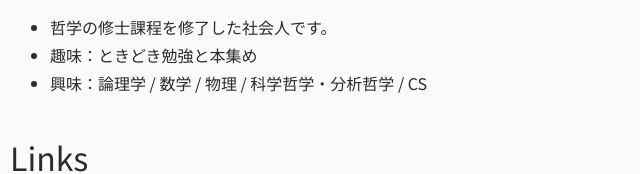
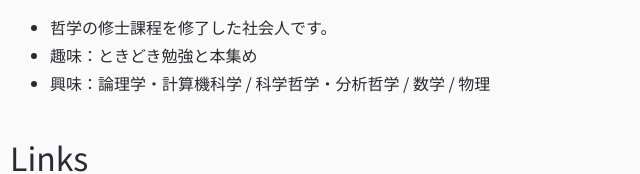
Before and after one commit to toyskip725/toyskip725.github.io, a website: page index.html in a window 1280 px wide. Shown: the part 224-398 px from the top of the page, without its empty margins (0-640 px from the left). Drawn offline with Linux system fonts and the light colour scheme.

Commit message:
[feature] update profile

```diff
--- a/index.html
+++ b/index.html
@@ -21,7 +21,7 @@
       <ul>
         <li>哲学の修士課程を修了した社会人です。</li>
         <li>趣味：ときどき勉強と本集め</li>
-        <li>興味：論理学 / 数学 / 物理 / 科学哲学・分析哲学 / CS</li>
+        <li>興味：論理学・計算機科学 / 科学哲学・分析哲学 / 数学 / 物理</li>
       </ul>
       <h1>Links</h1>
       <ul>
```
